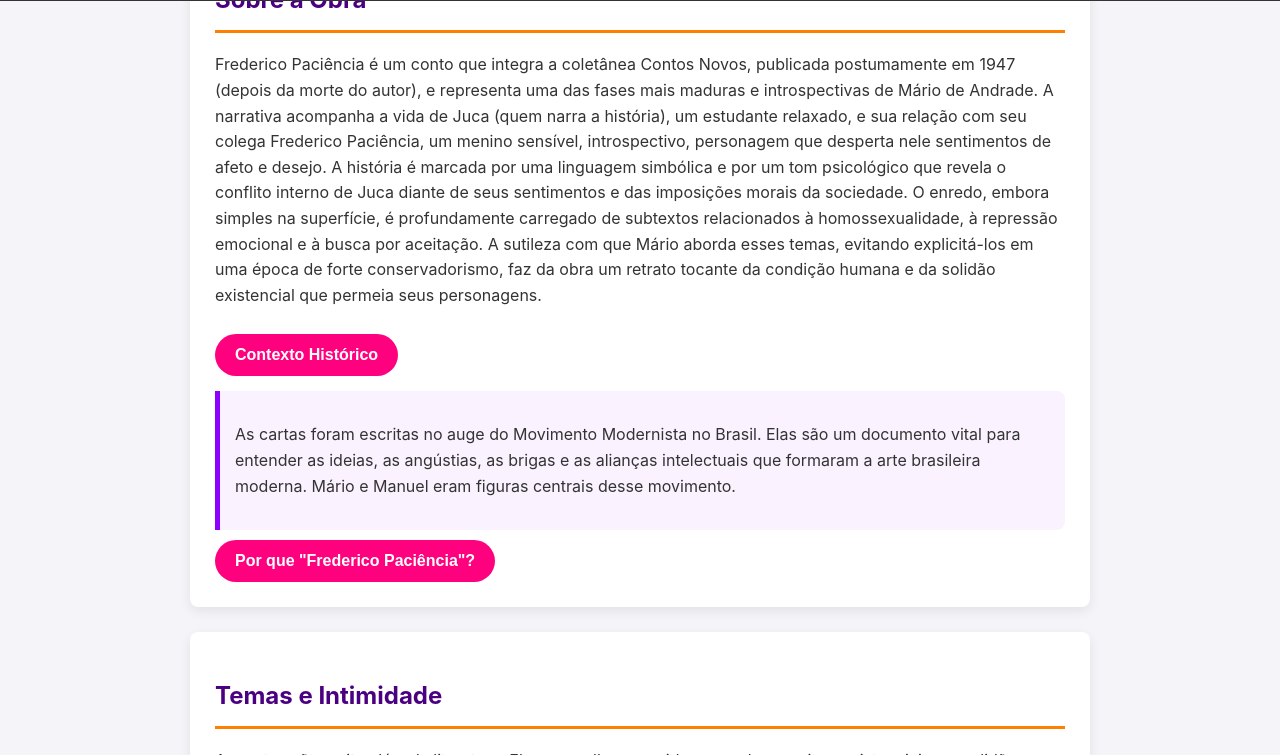
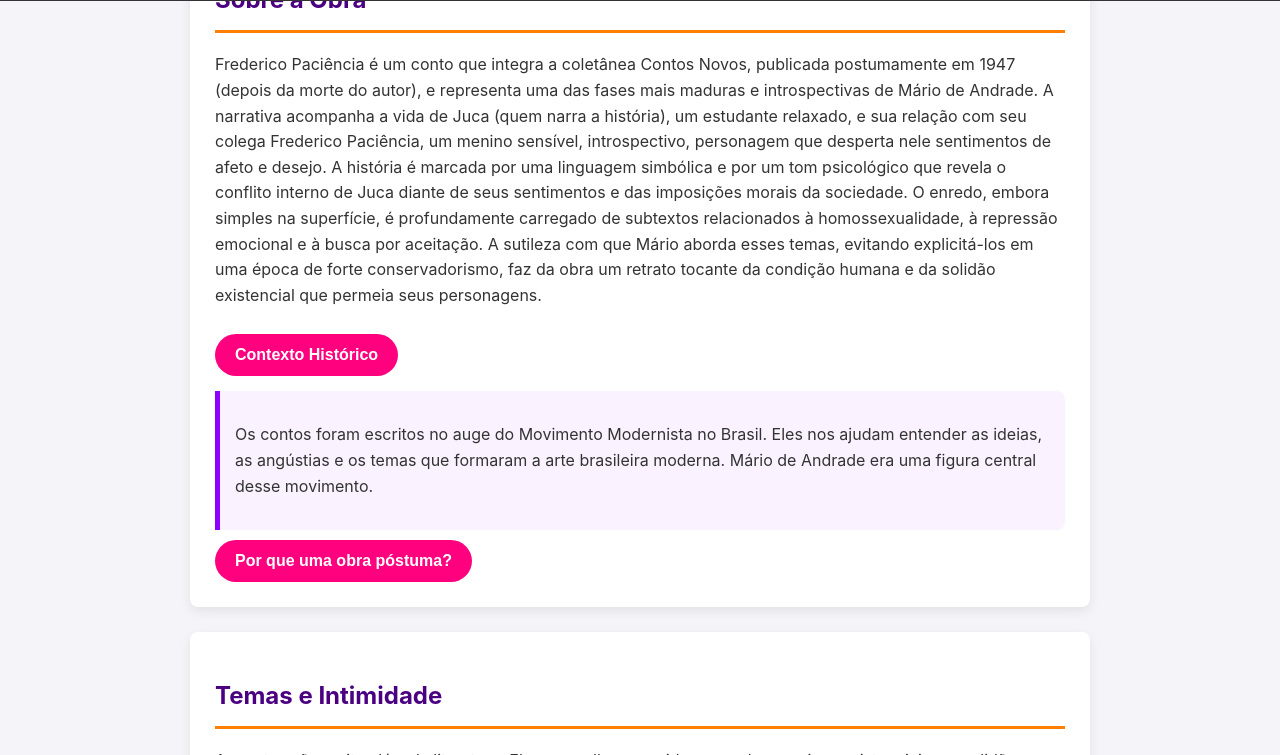
Before and after one commit to emanuel08052007-beep/Frederico_Paciencia, a plain HTML site: page index.html in a window 1280 px wide. Both pictures are taken after a click on the button "Contexto Histórico". Shown: the part 1005-1760 px from the top of the page. Drawn offline with Linux system fonts and the light colour scheme.

Commit message:
Update index.html

```diff
--- a/index.html
+++ b/index.html
@@ -37,12 +37,12 @@
 
             <button class="dynamic-btn" onclick="toggleInfo('info-contexto')">Contexto Histórico</button>
             <div id="info-contexto" class="hidden-info">
-                <p>As cartas foram escritas no auge do Movimento Modernista no Brasil. Elas são um documento vital para entender as ideias, as angústias, as brigas e as alianças intelectuais que formaram a arte brasileira moderna. Mário e Manuel eram figuras centrais desse movimento.</p>
+                <p>Os contos foram escritos no auge do Movimento Modernista no Brasil. Eles nos ajudam entender as ideias, as angústias e os temas que formaram a arte brasileira moderna. Mário de Andrade era uma figura central desse movimento.</p>
             </div>
 
-            <button class="dynamic-btn" onclick="toggleInfo('info-pseudonimo')">Por que "Frederico Paciência"?</button>
+            <button class="dynamic-btn" onclick="toggleInfo('info-pseudonimo')">Por que uma obra póstuma?</button>
             <div id="info-pseudonimo" class="hidden-info">
-                <p>O pseudônimo era um jogo afetuoso entre os dois. "Frederico" era uma brincadeira, e "Paciência" era uma referência direta à suposta calma e paciência de Manuel Bandeira em lidar com os ímpetos e angústias de Mário. Era um nome de código que selava a intimidade da relação.</p>
+                <p>De acordo com o que se sabe, esse conto em particular era de grande importância para Mário. O autor levou mais de 20 anos para terminar de escrevê-lo, voltando continuamente na obra para mudar algum detalhe. A maioria dos estudiosos entendem isso como uma evidência de que a narrativa da obra reflete de forma muito pessoal aspectos da vida do próprio autor.</p>
             </div>
         </section>
 
```
